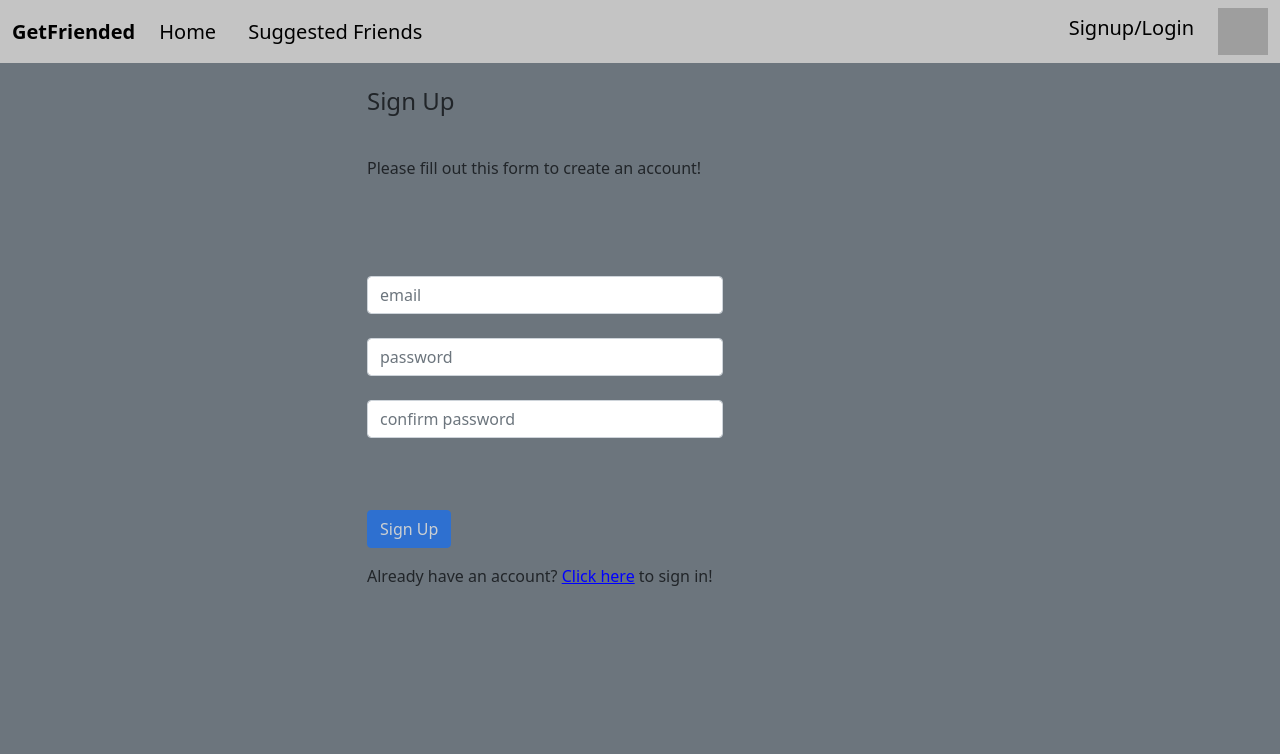
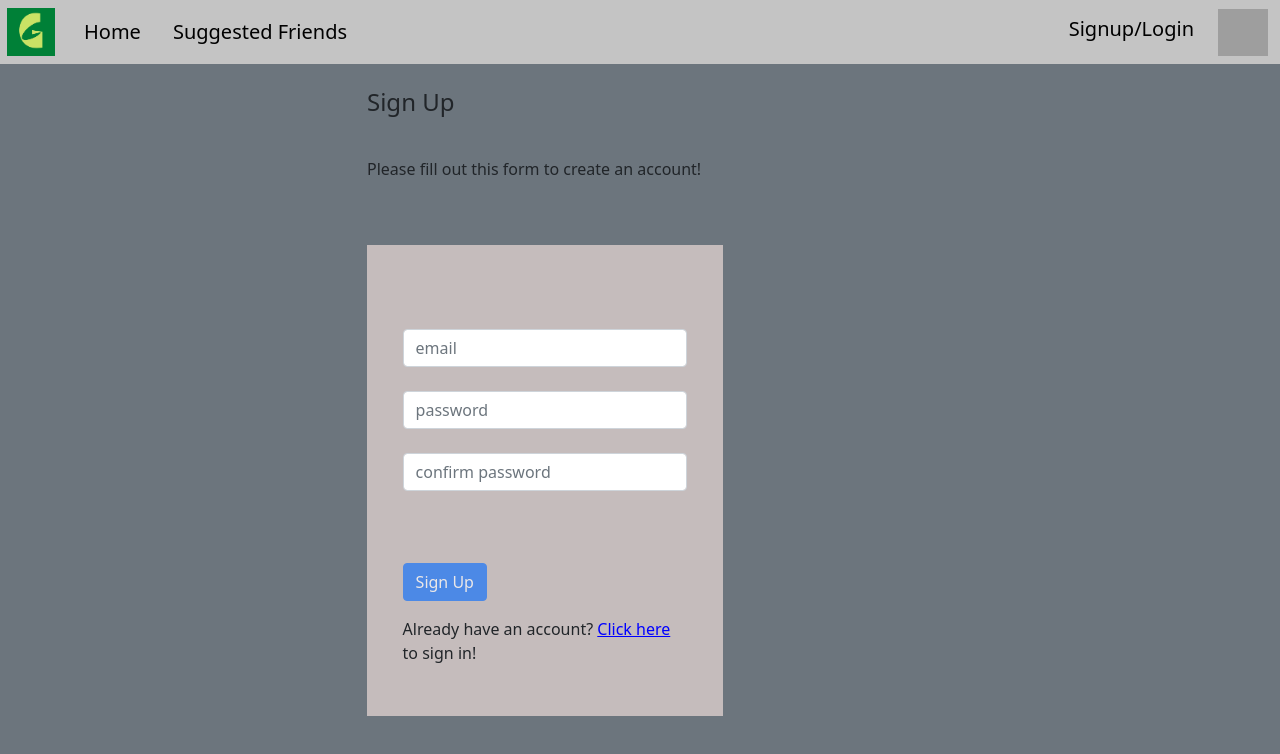
Before and after one commit to sporkupine/GetFriended, an Angular app: page /auth in a window 1280 px wide. Shown: the top 754 px of the page. Built offline with nearby package versions, Linux system fonts and the light colour scheme; grey boxes are pictures that could not be loaded.

Commit message:
added logo to navbar

```diff
--- a/src/app/auth/auth.component.css
+++ b/src/app/auth/auth.component.css
@@ -14,3 +14,8 @@ input.ng-invalid.ng-touched {
 span.help-block {
   color: rgb(110, 7, 7);
 }
+
+form {
+  background-color: rgb(197, 188, 188);
+  padding: 10%;
+}
--- a/src/app/header/header.component.css
+++ b/src/app/header/header.component.css
@@ -10,3 +10,9 @@
 .navbar-dark .navbar-brand {
   color: black;
 }
+
+.navbar-brand img {
+  max-height: 6vh;
+  padding: none !important;
+  margin: -10% !important;
+}
--- a/src/app/header/header.component.html
+++ b/src/app/header/header.component.html
@@ -1,6 +1,6 @@
 <nav class="navbar navbar-expand-lg navbar-dark bg-dark">
   <div class="container-fluid">
-    <a class="navbar-brand"><strong>GetFriended</strong></a>
+    <a class="navbar-brand"><img src="../../assets/GetFriended-G-Logo.png" alt="GetFriended Logo"></a>
     <button
       class="navbar-toggler"
       type="button"
```
